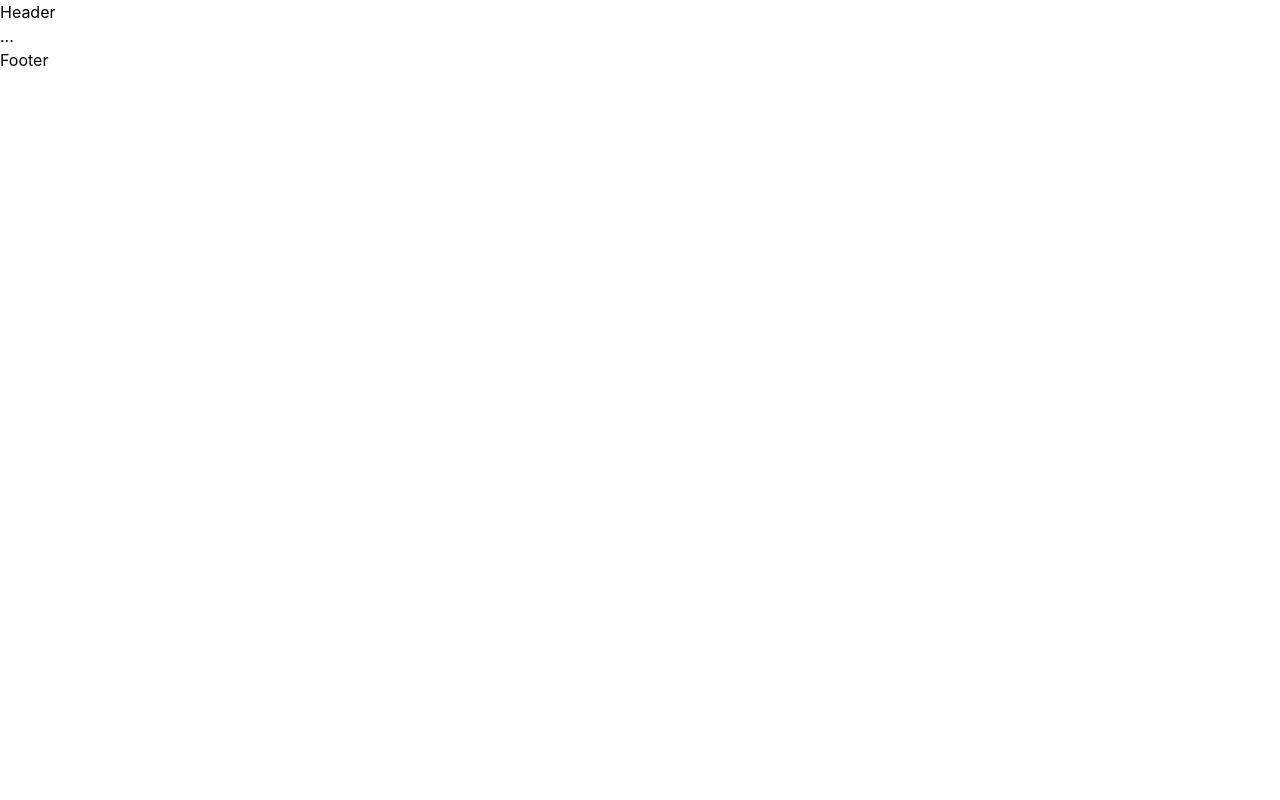
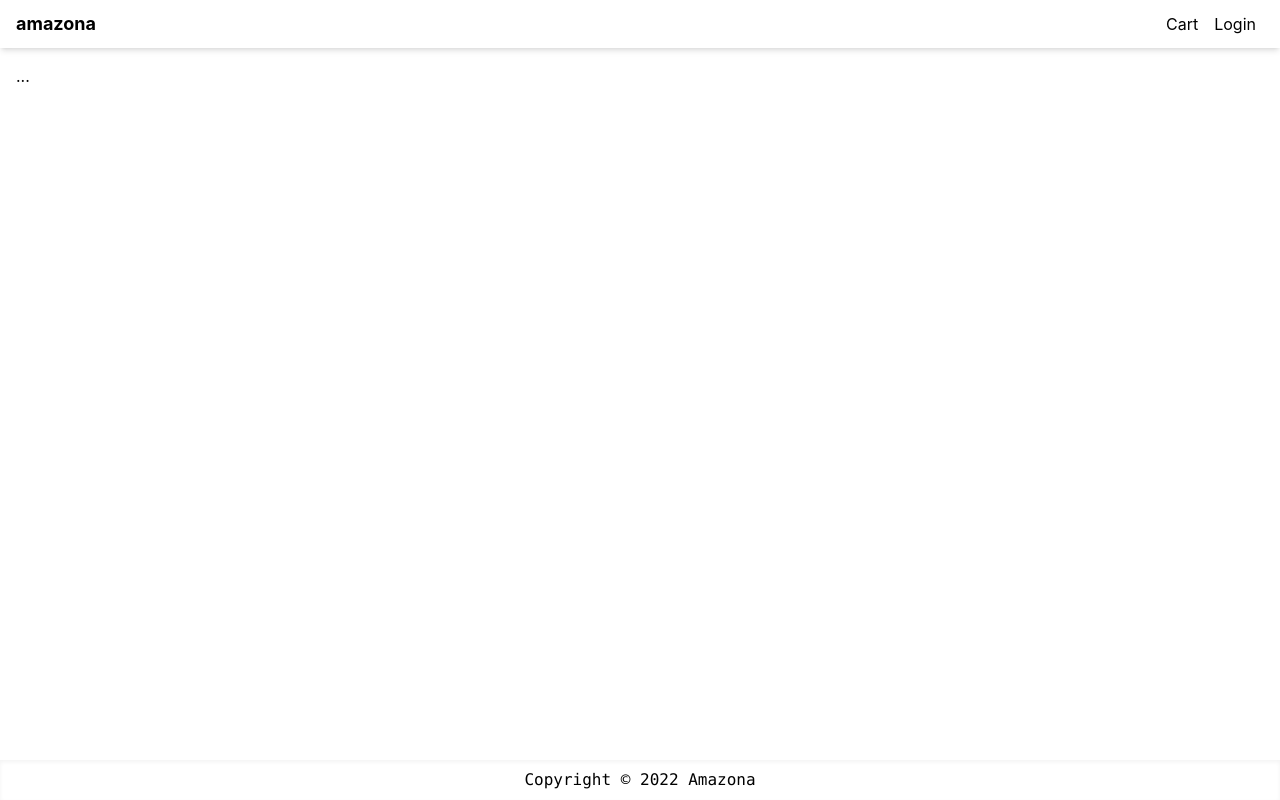
Before and after one commit to starryeyedmax/ECommerce-Next.js-TailwindCSS, a Next.js app in the folder amazona/: page / in a window 1280 px wide. Built offline with nearby package versions, Linux system fonts and the light colour scheme.

Commit message:
Layout component styles were created.

```diff
--- a/amazona/components/Layout.js
+++ b/amazona/components/Layout.js
@@ -1,5 +1,6 @@
 import React from 'react';
 import Head from "next/head";
+import Link from "next/link";
 
 function Layout({title, children}) {
     return (
@@ -9,15 +10,23 @@
                 <meta name="description" content="E-Commerce Website" />
                 <link rel="icon" href="/favicon.ico" />
             </Head>
-            <div>
+            <div className={'flex min-h-screen flex-col justify-between'}>
                 <header>
-                    Header
+                    <nav className={'flex h-12 justify-between items-center px-4 shadow-md'}>
+                        <Link href="/">
+                            <a className={'text-lg font-bold'}>amazona</a>
+                        </Link>
+                        <div>
+                            <Link href="/cart"><a className={'p-2'}>Cart</a></Link>
+                            <Link href="/login"><a className={'p-2'}>Login</a></Link>
+                        </div>
+                    </nav>
                 </header>
-                <main>
+                <main className={'container m-auto mt-4 px-4'}>
                     {children}
                 </main>
-                <footer>
-                    Footer
+                <footer className={'flex h-10 justify-center items-center shadow-inner'}>
+                    <p className={'font-mono'}>Copyright © 2022 Amazona</p>
                 </footer>
             </div>
         </>
```
